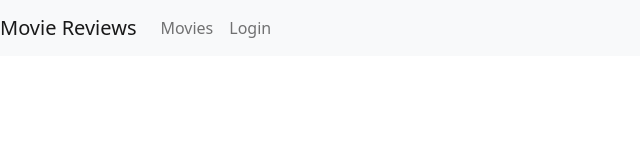
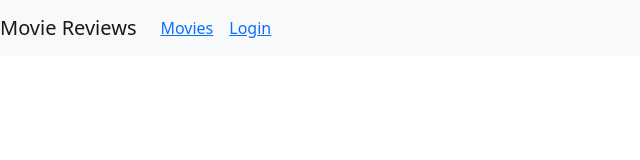
Before and after one commit to bricedurand/movie-reviews, a React (Create React App) app in the folder frontend/: page / in a window 1280 px wide. Shown: the top 160 px of the page, without its empty margins (0-640 px from the left). Built offline with nearby package versions, Linux system fonts and the light colour scheme.

Commit message:
Authentification toute simple

```diff
--- a/frontend/src/App.js
+++ b/frontend/src/App.js
@@ -12,6 +12,16 @@ import Nav from 'react-bootstrap/Nav'
 import Navbar from 'react-bootstrap/Navbar'
 
 function App() {
+  const [user, setUser] = React.useState(null)
+
+  async function login(user = null) {
+    setUser(user)
+  }
+
+  async function logout() {
+    setUser(null)
+  }
+
   return (
     <div className="App">
       <Navbar bg='light' expand='lg'>
@@ -19,8 +29,8 @@ function App() {
         <Navbar.Toggle aria-controls='basic-navbar-nav'/>
         <Navbar.Collapse id="basic-navbar=nav">
           <Nav className="mr-auto">
-            <Nav.Link>Movies</Nav.Link>
-            <Nav.Link>Login</Nav.Link>
+            <Nav.Link><Link to="/movies">Movies</Link></Nav.Link>
+            <Nav.Link>{ user ? <a onClick={logout}>Logout</a> : <Link to="/login">Login</Link> }</Nav.Link>
           </Nav>
         </Navbar.Collapse>
       </Navbar>
--- a/frontend/src/index.js
+++ b/frontend/src/index.js
@@ -3,11 +3,14 @@ import ReactDOM from 'react-dom/client';
 import './index.css';
 import App from './App';
 import reportWebVitals from './reportWebVitals';
+import { BrowserRouter } from 'react-router-dom';
 
 const root = ReactDOM.createRoot(document.getElementById('root'));
 root.render(
   <React.StrictMode>
-    <App />
+    <BrowserRouter>
+      <App />
+    </BrowserRouter>
   </React.StrictMode>
 );
 
```
